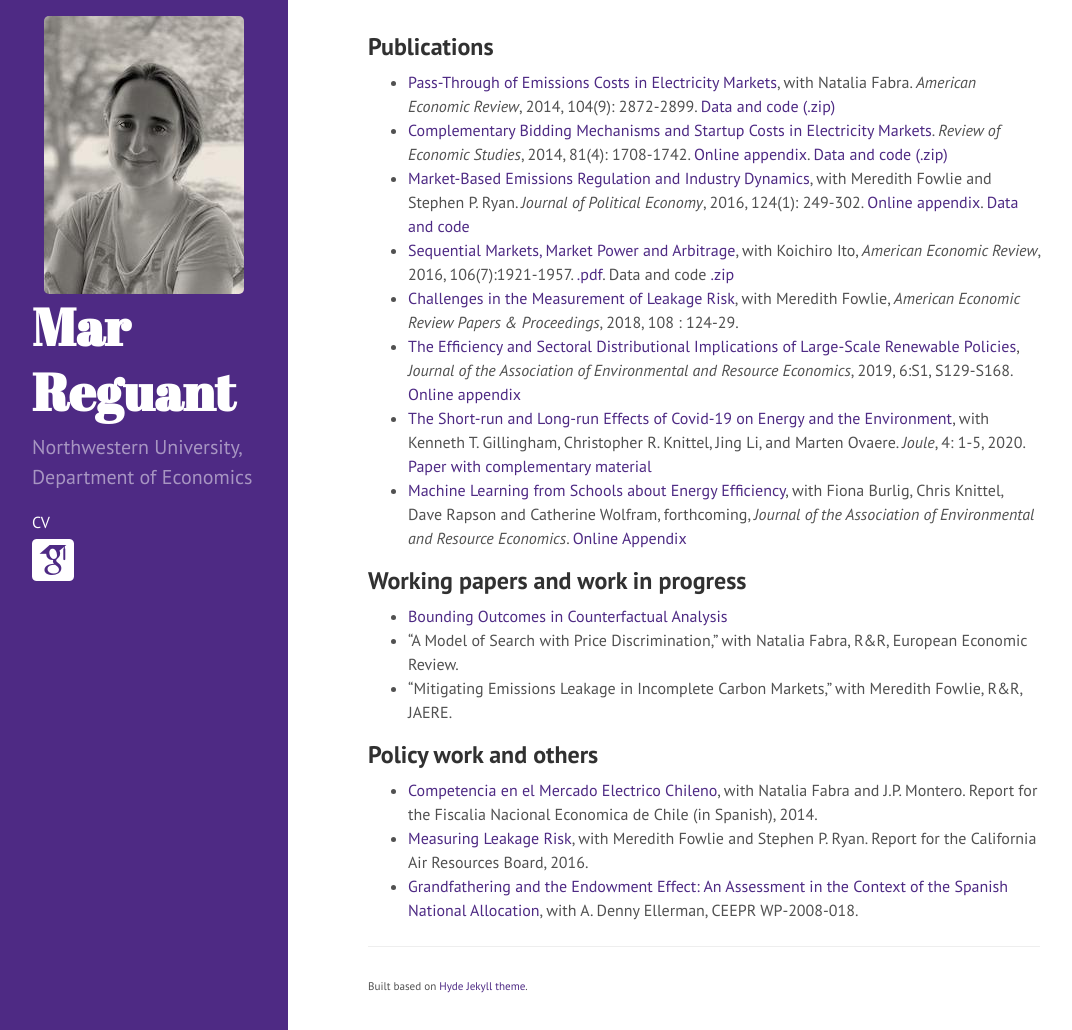
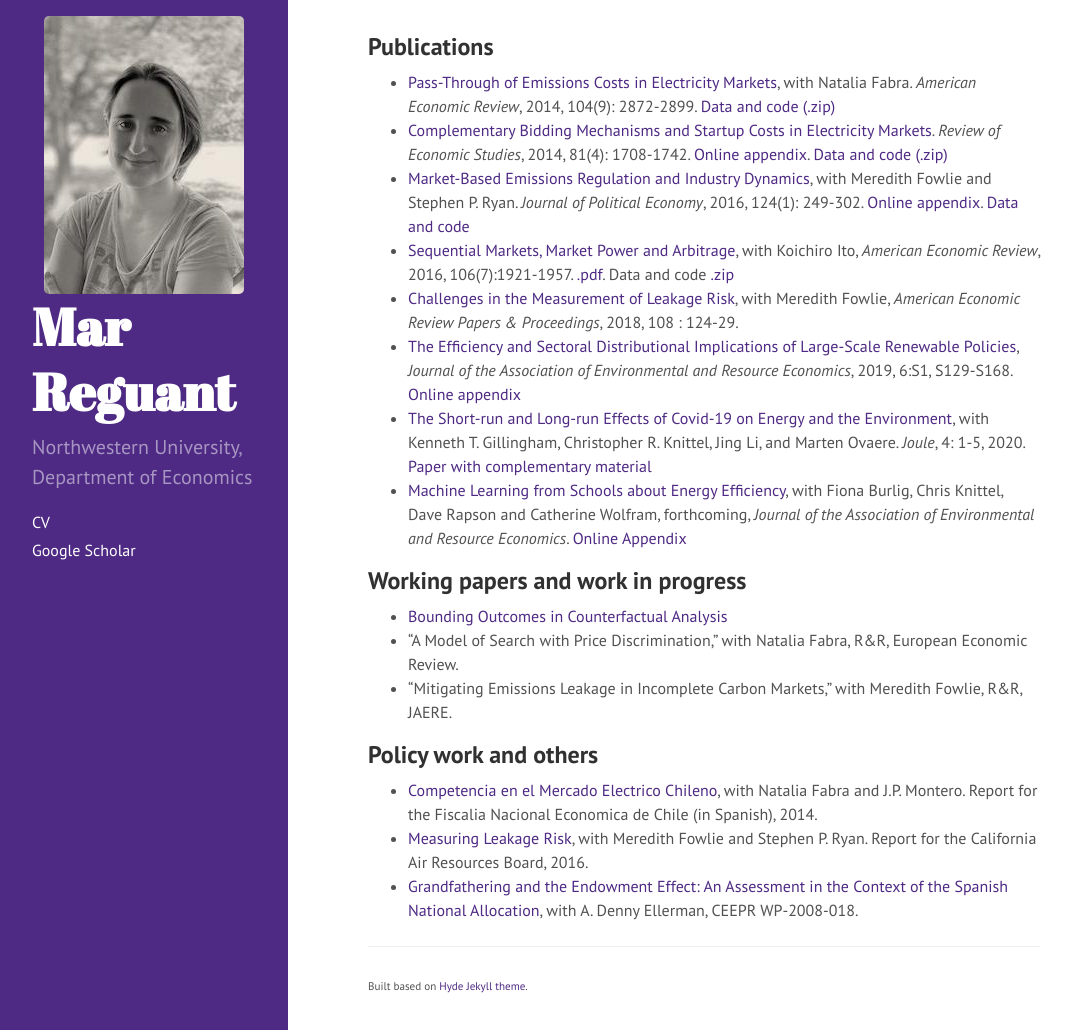
Before and after one commit to mreguant/mreguant.github.io, a Jekyll site: the page built from index.md, in a window 1280 px wide and 1030 px high. Shown: the whole window, without its empty margins (0-1072 px from the left). Built offline with Jekyll 4.4.1, drawn with Linux system fonts in a browser that asks for light colours; some web fonts are replaced.

Commit message:
revert sidebar.html

```diff
--- a/_includes/sidebar.html
+++ b/_includes/sidebar.html
@@ -12,7 +12,7 @@
 
     <nav class="sidebar-nav">
       <a class="sidebar-nav-item" href="https://sites.google.com/site/marreguant/vita.pdf?attredirects=0">CV</a>
-      <a class="sidebar-nav-item" href="https://scholar.google.com/citations?user=glc6COYAAAAJ&hl=en"><i class="ai ai-google-scholar-square ai-3x"></i></a>
+      <a class="sidebar-nav-item" href="https://scholar.google.com/citations?user=glc6COYAAAAJ&hl=en">Google Scholar</i></a>
 
       {% comment %}
         The code below dynamically generates a sidebar nav of pages with
```
